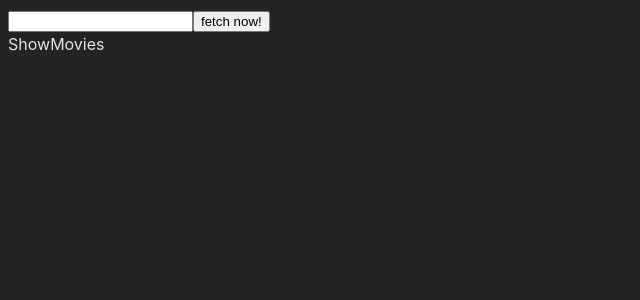
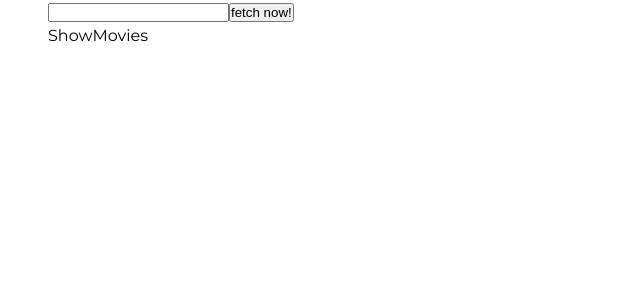
Before and after one commit to aoliadi/the-shoppies, a React (Vite) app: page / in a window 1280 px wide. Shown: the top 300 px of the page, without its empty margins (0-640 px from the left). Built offline with nearby package versions, Linux system fonts and the light colour scheme.

Commit message:
style: :lipstick: changed font from "inter" to "Montserrat"

```diff
--- a/src/index.css
+++ b/src/index.css
@@ -1,15 +1,31 @@
+@import url("https://fonts.googleapis.com/css2?family=Montserrat:wght@400;500;700&display=swap");
+
 :root {
-  font-family: Inter, system-ui, Avenir, Helvetica, Arial, sans-serif;
+  font-family: "Montserrat", sans-serif;
   line-height: 1.5;
   font-weight: 400;
 
-  color-scheme: light dark;
-  color: rgba(255, 255, 255, 0.87);
-  background-color: #242424;
+  /* color-scheme: light dark;
+    color: rgba(255, 255, 255, 0.87);
+    background-color: #242424; */
 
   font-synthesis: none;
   text-rendering: optimizeLegibility;
   -webkit-font-smoothing: antialiased;
   -moz-osx-font-smoothing: grayscale;
   -webkit-text-size-adjust: 100%;
+
+  padding: 0 3rem;
 }
+
+* {
+  padding: 0;
+  margin: 0;
+  /* border: none; */
+  box-sizing: border-box;
+}
+
+ul {
+  list-style: none;
+  /* display: block; */
+}
```
